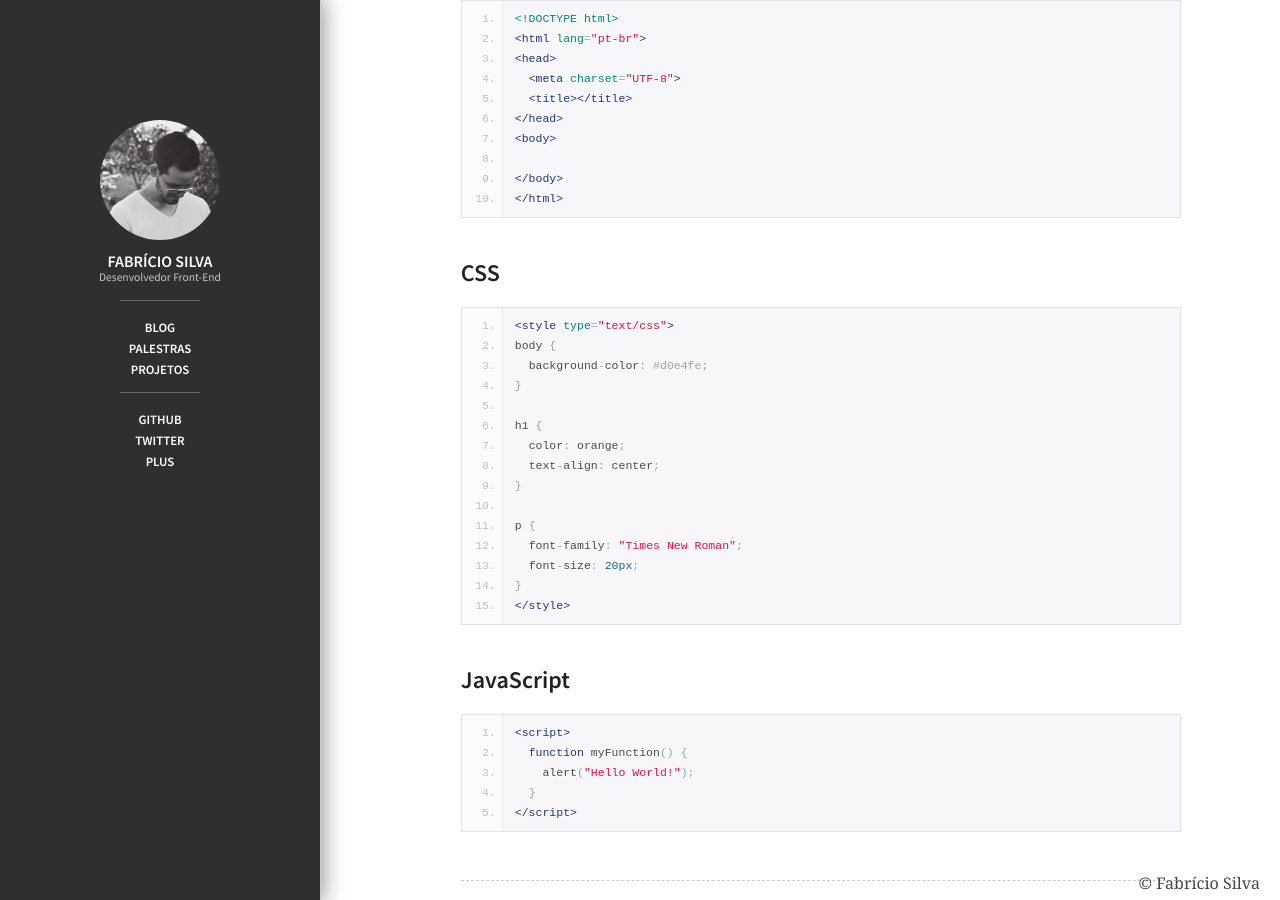
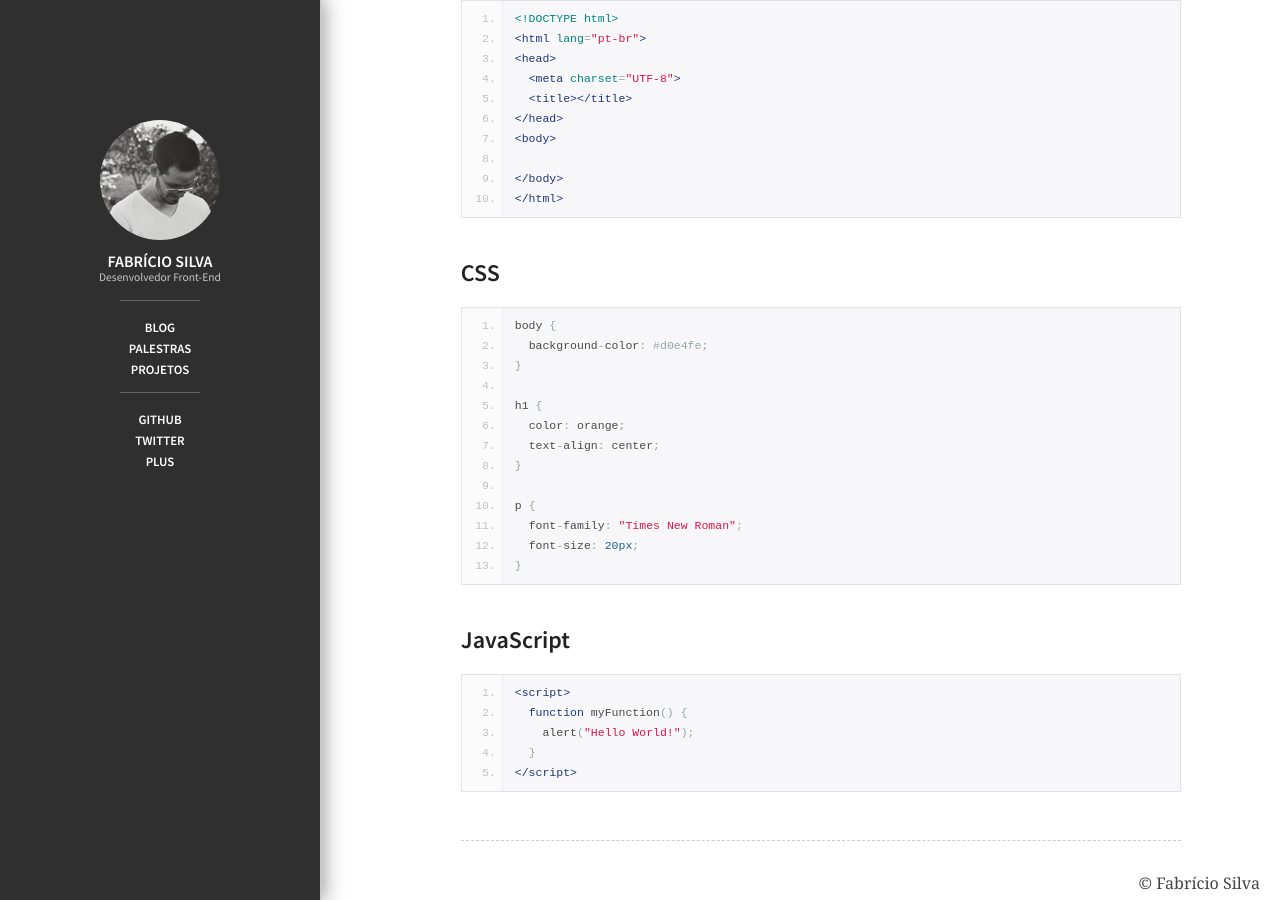
Before and after one commit to fabriciofmsilva/fabriciofmsilva.github.io, a Jekyll site: the page built from _posts/2013-07-25-testando-o-google-prettify.md, in a window 1280 px wide and 900 px high, scrolled down 621 px. Built offline with Jekyll 4.4.1, drawn with Linux system fonts in a browser that asks for light colours; nearby versions of some CDN libraries; comment, search, counter and statistics services are not loaded.

Commit message:
Edit Post Google Prettify

```diff
--- a/_posts/2013-07-25-testando-o-google-prettify.md
+++ b/_posts/2013-07-25-testando-o-google-prettify.md
@@ -26,8 +26,7 @@ image-alt:
 
 ##CSS
 
-<pre class="lang-html prettyprint linenums">
-&lt;style type=&quot;text/css&quot;&gt;
+<pre class="lang-css prettyprint linenums">
 body {
   background-color: #d0e4fe;
 }
@@ -41,7 +40,6 @@ p {
   font-family: &quot;Times New Roman&quot;;
   font-size: 20px;
 }
-&lt;/style&gt;
 </pre>
 
 ##JavaScript
```
